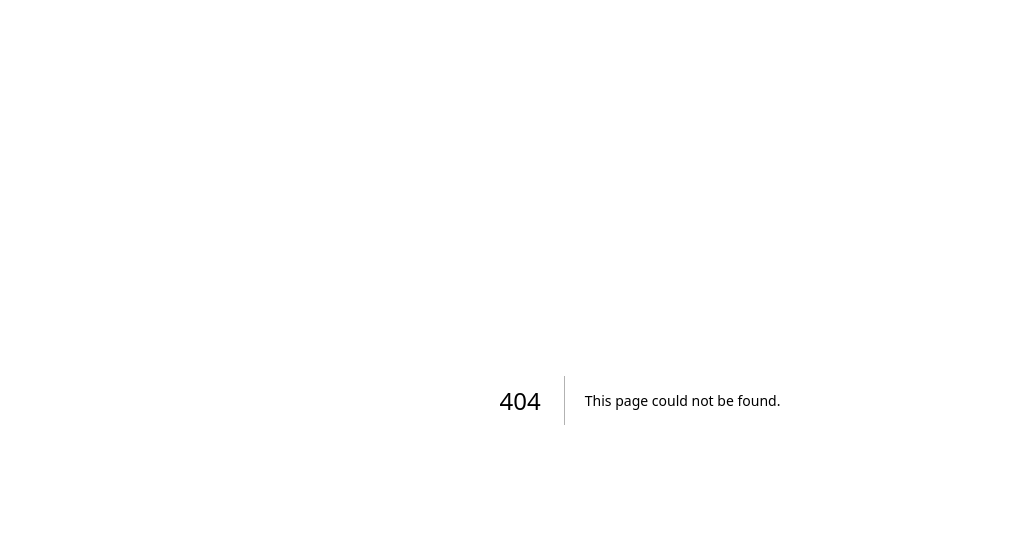
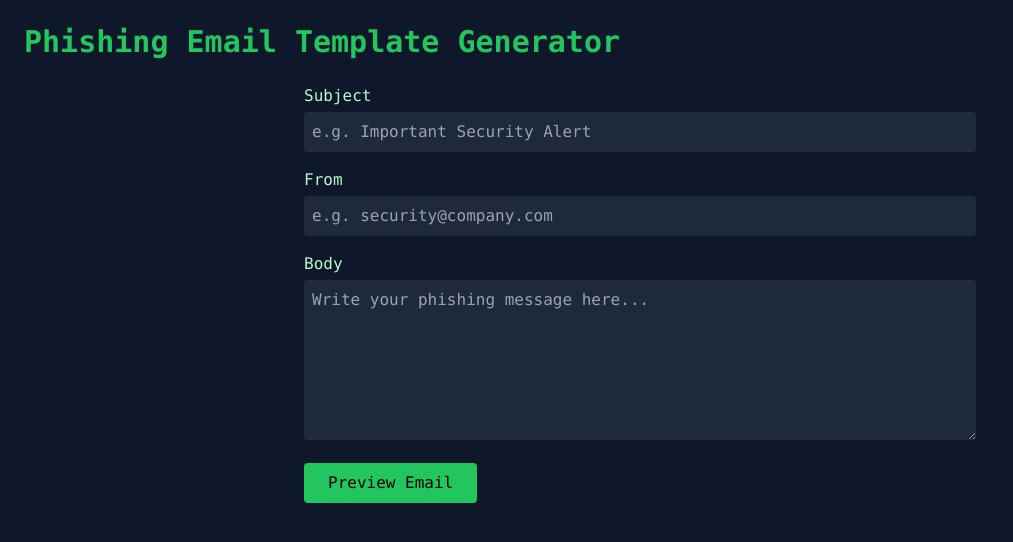
Before and after one commit to nullstrike-dev/Landing-page, a Next.js app: page /tools/phishing/email in a window 1280 px wide. Before the commit this address had no page. Shown: the top 542 px of the page, without its empty margins (0-1013 px from the left). Built offline with nearby package versions, Linux system fonts and the light colour scheme.

Commit message:
Create page.tsx

```diff
--- /dev/null
+++ b/app/tools/phishing/email/page.tsx
@@ -0,0 +1,75 @@
+'use client';
+
+import { useState } from 'react';
+
+export default function EmailBuilder() {
+  const [subject, setSubject] = useState('');
+  const [sender, setSender] = useState('');
+  const [body, setBody] = useState('');
+  const [previewMode, setPreviewMode] = useState(false);
+
+  return (
+    <div className="min-h-screen bg-[#0f172a] text-[#a3f7bf] p-6 font-mono">
+      <h1 className="text-3xl font-bold mb-6 text-[#22c55e]">Phishing Email Template Generator</h1>
+
+      <div className="space-y-4 max-w-2xl mx-auto">
+        {!previewMode ? (
+          <>
+            <div>
+              <label className="block text-[#bbf7d0]">Subject</label>
+              <input
+                type="text"
+                value={subject}
+                onChange={(e) => setSubject(e.target.value)}
+                className="w-full mt-1 p-2 rounded bg-[#1e293b] text-white"
+                placeholder="e.g. Important Security Alert"
+              />
+            </div>
+
+            <div>
+              <label className="block text-[#bbf7d0]">From</label>
+              <input
+                type="text"
+                value={sender}
+                onChange={(e) => setSender(e.target.value)}
+                className="w-full mt-1 p-2 rounded bg-[#1e293b] text-white"
+                placeholder="e.g. security@company.com"
+              />
+            </div>
+
+            <div>
+              <label className="block text-[#bbf7d0]">Body</label>
+              <textarea
+                value={body}
+                onChange={(e) => setBody(e.target.value)}
+                rows={6}
+                className="w-full mt-1 p-2 rounded bg-[#1e293b] text-white"
+                placeholder="Write your phishing message here..."
+              />
+            </div>
+
+            <button
+              onClick={() => setPreviewMode(true)}
+              className="mt-4 px-6 py-2 bg-[#22c55e] text-black rounded hover:bg-[#16a34a]"
+            >
+              Preview Email
+            </button>
+          </>
+        ) : (
+          <div className="bg-[#1e293b] p-6 rounded shadow-lg text-left">
+            <p className="text-sm text-[#94a3b8] mb-2">From: {sender || 'unknown@sender.com'}</p>
+            <p className="text-lg font-semibold text-[#22c55e] mb-2">{subject || '(No Subject)'}</p>
+            <div className="text-[#f1f5f9] whitespace-pre-line">{body || '(No content)'}</div>
+
+            <button
+              onClick={() => setPreviewMode(false)}
+              className="mt-6 px-4 py-2 bg-[#22c55e] text-black rounded hover:bg-[#16a34a]"
+            >
+              Back to Edit
+            </button>
+          </div>
+        )}
+      </div>
+    </div>
+  );
+}
```
